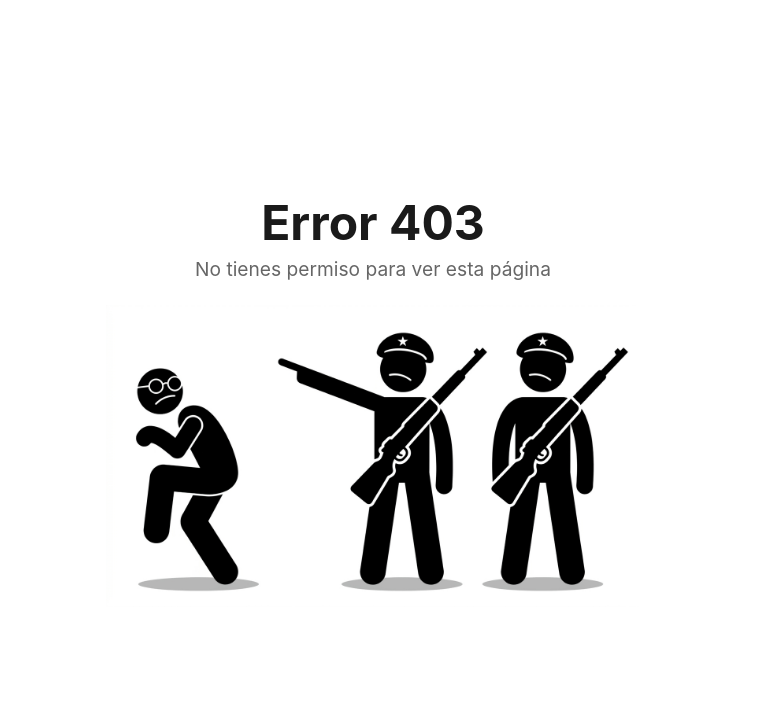
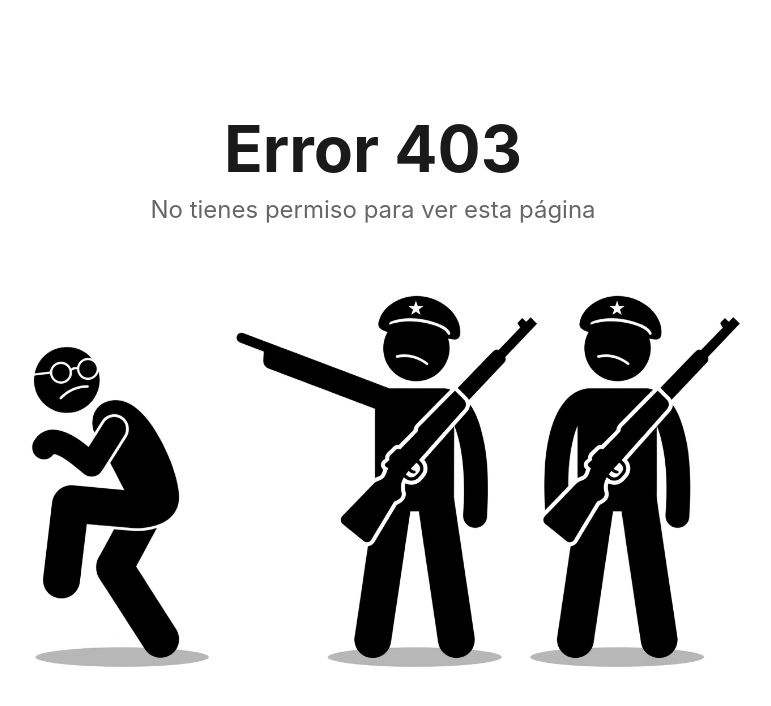
Before and after one commit to jhairp/CertificadoQr, a Laravel app: template resources/views/errors/403.blade.php in a window 1280 px wide. Shown: the top 706 px of the page, without its empty margins (267-1038 px from the left). Run offline with Laravel 12, Linux system fonts and the light colour scheme; the template is opened without the code that fills it, so the values that code supplies are empty; some libraries are stand-ins or nearby versions.

Commit message:
Correcion de la imagen y texto del error 403

```diff
--- a/resources/views/errors/403.blade.php
+++ b/resources/views/errors/403.blade.php
@@ -31,22 +31,22 @@
             align-items: center;
             justify-content: center;
             width: 100%;
-            max-width: 700px;
+            max-width: 800px;
             padding: 1rem;
         }
 
         .title {
-            font-size: 3rem;
+            font-size: 4rem;
             font-weight: 700;
             color: #1a1a1a;
-            margin-bottom: 0.3rem;
+            margin-bottom: 0.5rem;
             text-align: center;
         }
 
         .subtitle {
-            font-size: 1.2rem;
+            font-size: 1.5rem;
             color: #666;
-            margin-bottom: 1.5rem;
+            margin-bottom: 2rem;
             text-align: center;
             font-weight: 400;
         }
@@ -59,8 +59,8 @@
         }
 
         .image-wrapper img {
-            max-width: 80%;
-            max-height: 55vh;
+            max-width: 100%;
+            max-height: 65vh;
             width: auto;
             height: auto;
             object-fit: contain;
```
